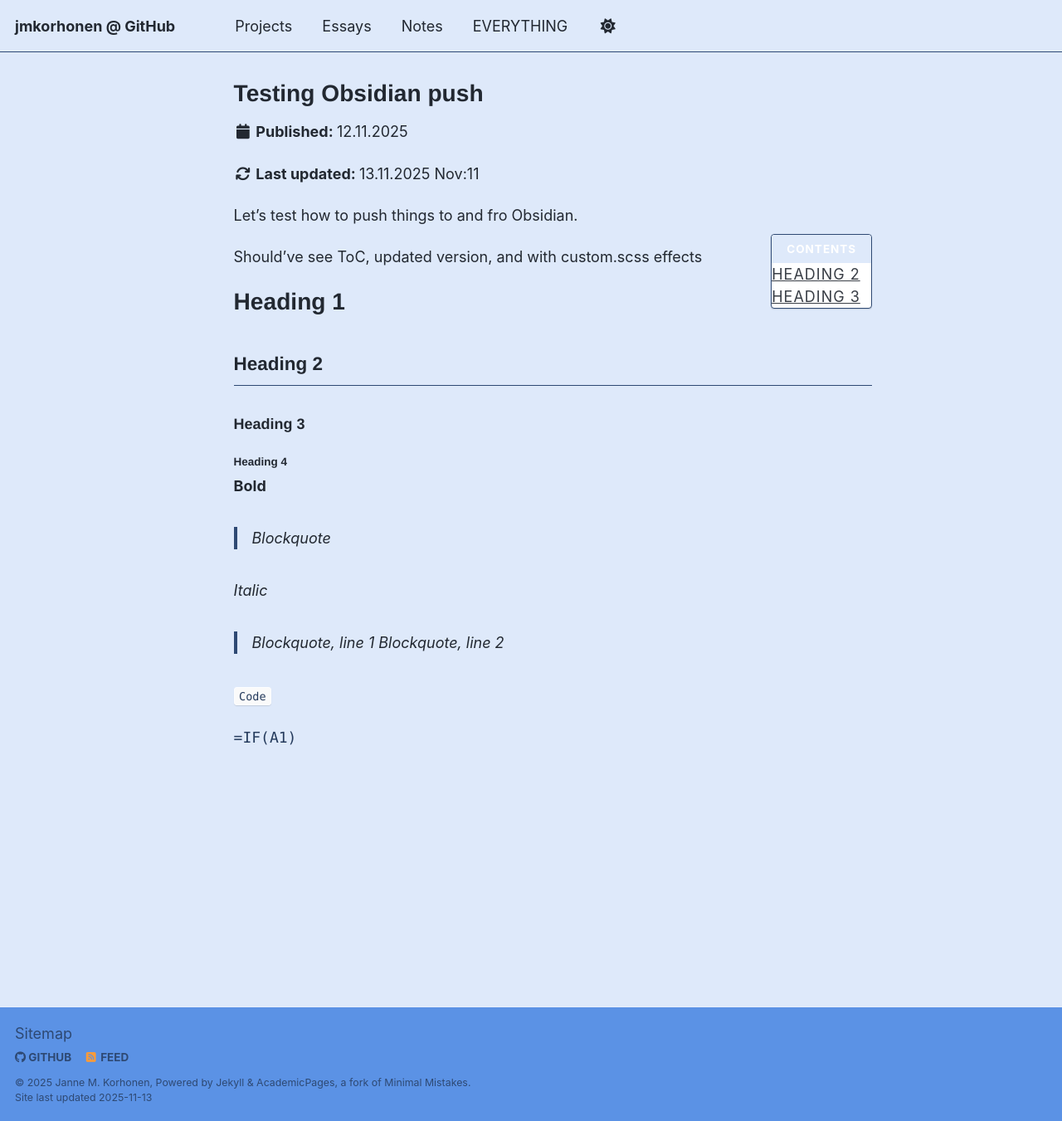
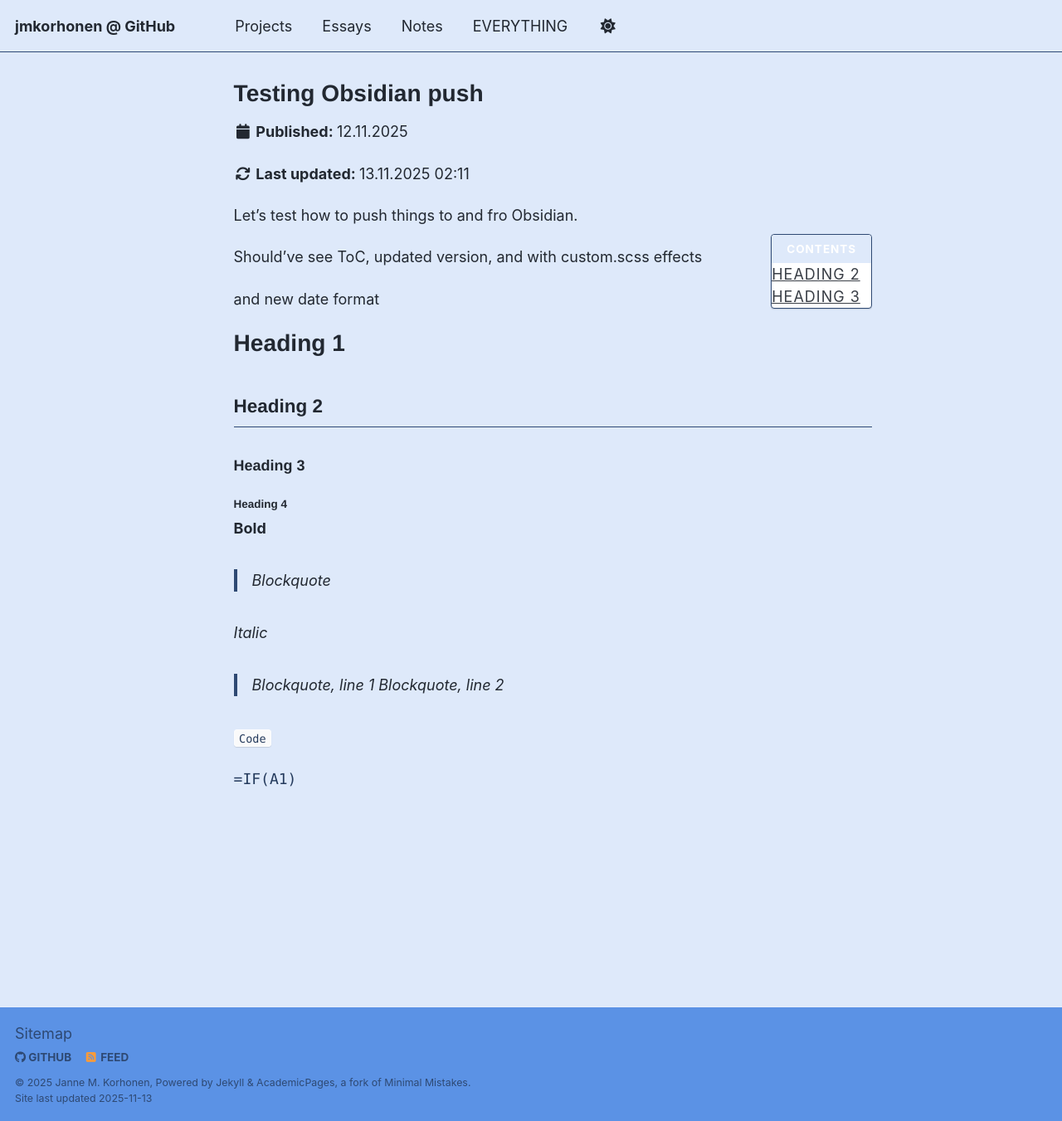
Before and after one commit to jmkorhonen/jmkorhonen.github.io, a Jekyll site: the page built from _pages/testpage.md, in a window 1280 px wide and 1351 px high. Shown: the whole window at 83% size. Built offline with Jekyll 4.4.1, drawn with Linux system fonts in a browser that asks for light colours; a script that is not in the unit is left out.

Commit message:
jmkorhonen 2025-11-13 15:08:39

```diff
--- a/_layouts/single.html
+++ b/_layouts/single.html
@@ -52,7 +52,7 @@ layout: default
 					<strong><i class="fa fa-fw fa-refresh" aria-hidden="true"></i>
 						{{ site.data.ui-text[site.locale].updated_label | default: "Last updated:" }}
 					</strong>
-					<time datetime="{{ updated | date_to_xmlschema }}">{{ updated | date: "%d.%m.%Y %h:%m" }}</time>
+					<time datetime="{{ updated | date_to_xmlschema }}">{{ updated | date: "%d.%m.%Y %H:%m" }}</time>
 				</p>
 			{% endif %}
 
--- a/_pages/testpage.md
+++ b/_pages/testpage.md
@@ -15,6 +15,8 @@ modified: 2025-11-13 Thu 02:19
 Let's test how to push things to and fro Obsidian.
 
 Should've see ToC, updated version, and with custom.scss effects
+
+and new date format
 # Heading 1
 
 ## Heading 2
```
